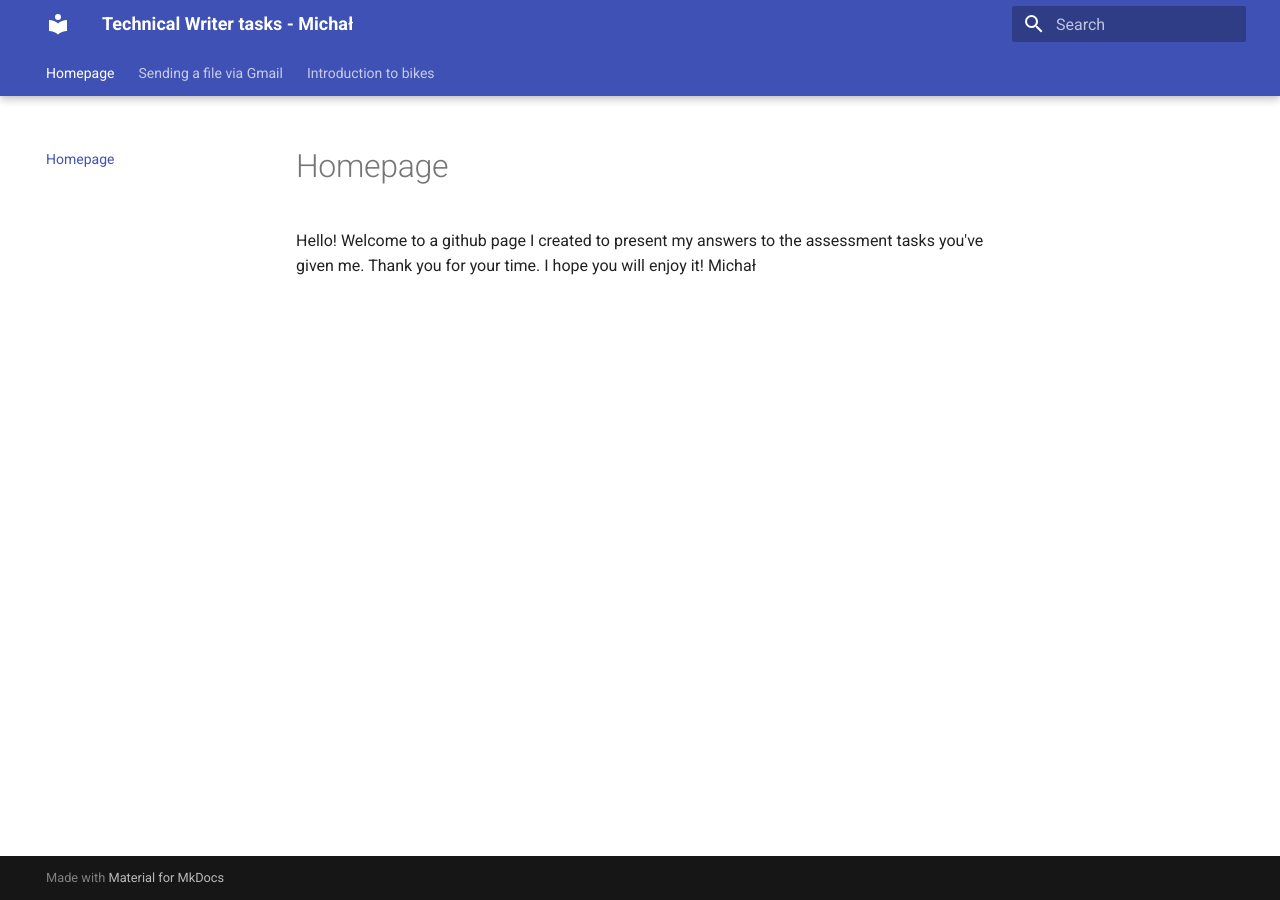
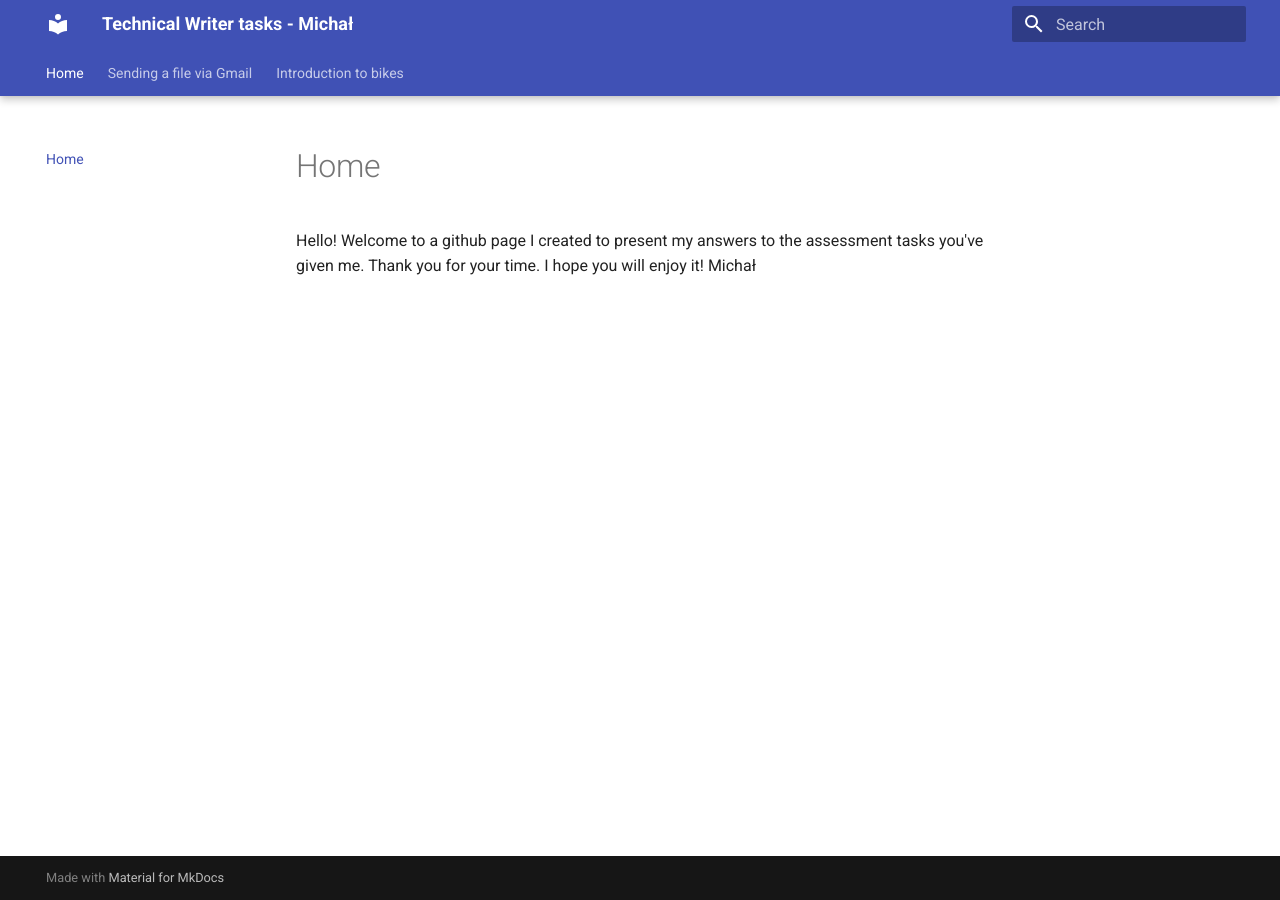
Before and after one commit to michal-writing/repo, an MkDocs documentation site: the page built from docs/index.md, in a window 1280 px wide. Built offline with MkDocs 1.6.1 and Material for MkDocs 9.7.7, drawn with Linux system fonts in a browser that asks for light colours.

Commit message:
Update index.md

```diff
--- a/docs/index.md
+++ b/docs/index.md
@@ -1,4 +1,4 @@
-# Homepage
+# Home
 
 
 Hello!
```
